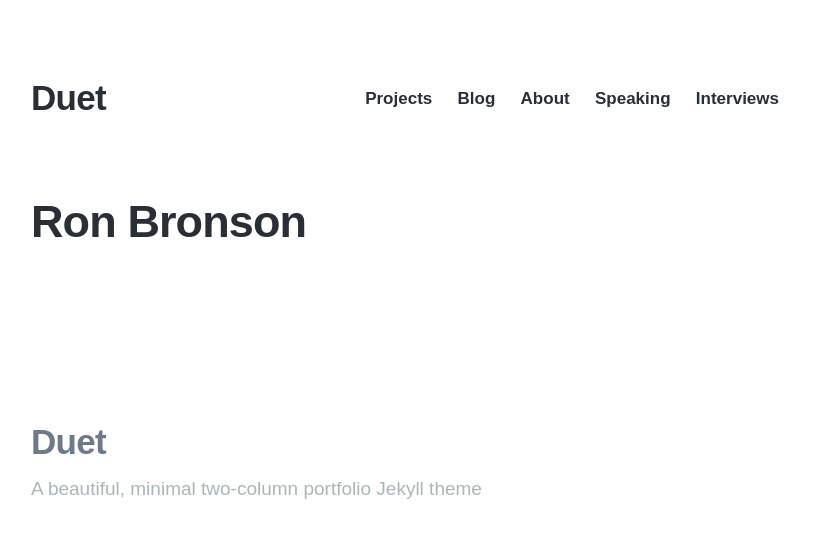
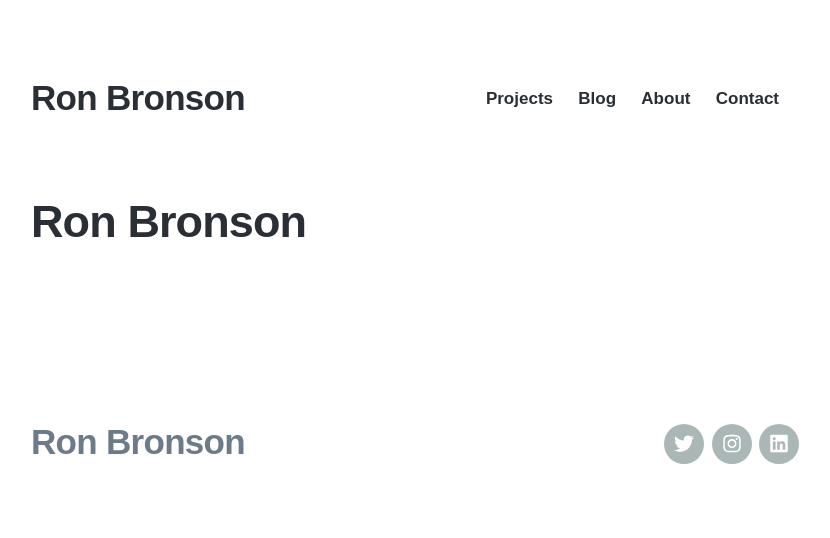
Before and after one commit to quarterback/2020-home, a Jekyll site: the page built from index.html, in a window 1280 px wide. Shown: the top 538 px of the page, without its empty margins (225-1055 px from the left). Built offline with Jekyll 4.4.1, drawn with Linux system fonts in a browser that asks for light colours; nearby versions of some CDN libraries; some web fonts are replaced; some of the changed lines change nothing that is shown.

Commit message:
Revert "Update settings.yml"
This reverts commit 117e2b13037ba0c0fe8d7f94d32eeaac27854f7f.

```diff
--- a/_data/settings.yml
+++ b/_data/settings.yml
@@ -1,5 +1,5 @@
 basic_settings:
-  site_title: Duet
+  site_title: Ron Bronson
   favicon_image: /images/favicon.png
 
 header_settings:
@@ -14,15 +14,13 @@ menu_settings:
       url: '/blog/'
     - title: 'About'
       url: '/about'
-    - title: 'Speaking'
-      url: '/speaking'
-    - title: 'Interviews'
-      url: '/interviews'
+    - title: 'Contact'
+      url: '/contact'
 
 footer_settings:
   logo_image:
   logo_width: 200
-  footer_tagline: A beautiful, minimal two-column portfolio Jekyll theme
+  footer_tagline:
 
 grid_settings:
   overlay_opacity: 0.8
@@ -36,8 +34,8 @@ contact_settings:
 
 social_settings:
   facebook_url: ''
-  twitter_url: ''
-  instagram_url: ''
+  twitter_url: 'https://twitter.com/ronbronson'
+  instagram_url: 'https://instagram.com/ronbronson'
   snapchat_url: ''
   youtube_url: ''
   google-plus_url: ''
@@ -60,7 +58,7 @@ social_settings:
   soundcloud_url: ''
   spotify_url: ''
   bandcamp_url: ''
-  linkedin_url: ''
+  linkedin_url: 'https://linkedin.com/in/ronbronson'
 
 color_settings:
   background_color: '#ffffff'
@@ -76,11 +74,11 @@ color_settings:
   error_color: '#D64541'
 
 font_settings:
-  font_embed: '<link href="https://fonts.googleapis.com/css?family=Muli:300,400,600,700" rel="stylesheet">'
-  title_font: '"Muli", sans-serif'
-  body_font: '"Muli", sans-serif'
+  font_embed: '<link href="https://fonts.googleapis.com/css2?family=Solway:wght@300;400;500;700&display=swap" rel="stylesheet">'
+  title_font: '"Solway", sans-serif'
+  body_font: '"Solway", sans-serif'
   regular_weight: 400
-  bold_weight: 600
+  bold_weight: 500
   site_title:
     small_size: 25
     medium_size: 30
@@ -97,13 +95,13 @@ font_settings:
     small_size: 22
     medium_size: 30
     large_size: 35
-    weight: 700
+    weight: 600
     letter_spacing: -0.02
   grid_item_subtitle:
     small_size: 15
     medium_size: 17
     large_size: 19
-    weight: 400
+    weight: 500
     letter_spacing: 0
   h1:
     small_size: 25
@@ -123,14 +121,14 @@ font_settings:
     small_size: 22
     medium_size: 25
     large_size: 30
-    weight: 600
+    weight: 500
     letter_spacing: -0.02
     line_height: 1.3
   h4:
     small_size: 17
     medium_size: 22
     large_size: 22
-    weight: 700
+    weight: 500
     letter_spacing: 0
     line_height: 1.6
   h5:
@@ -162,7 +160,7 @@ font_settings:
     letter_spacing: -0.02
     line_height: 1.6
   buttons:
-    weight: 600
+    weight: 700
     letter_spacing: 0
 
 advanced_settings:
```
